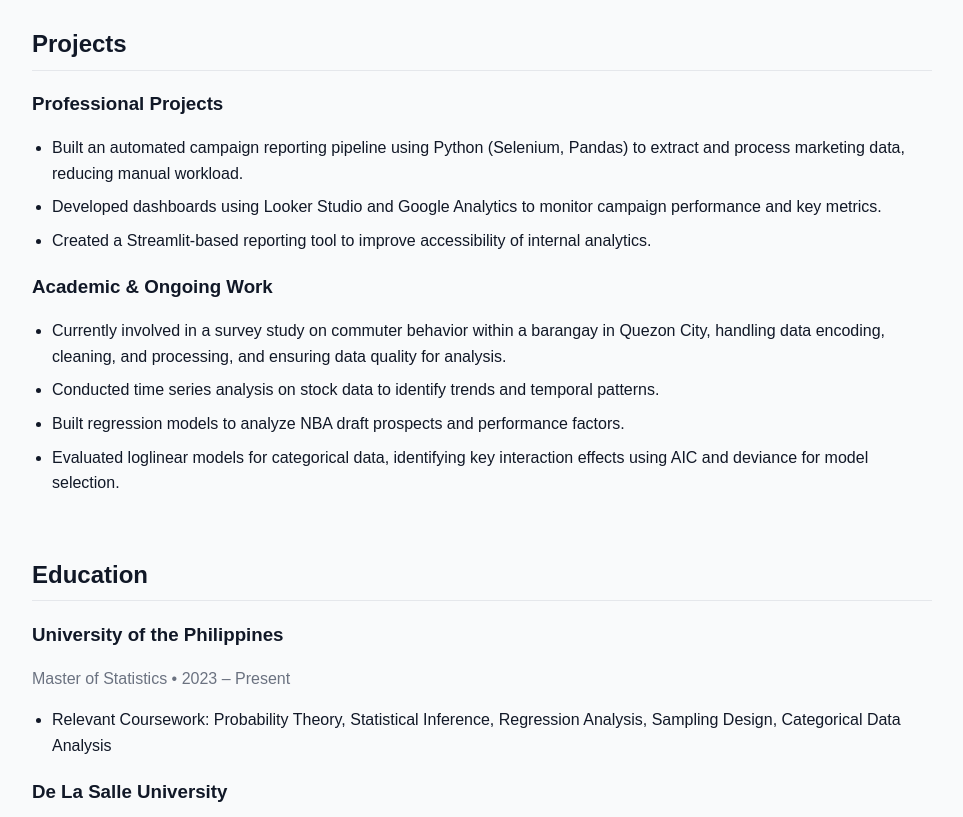
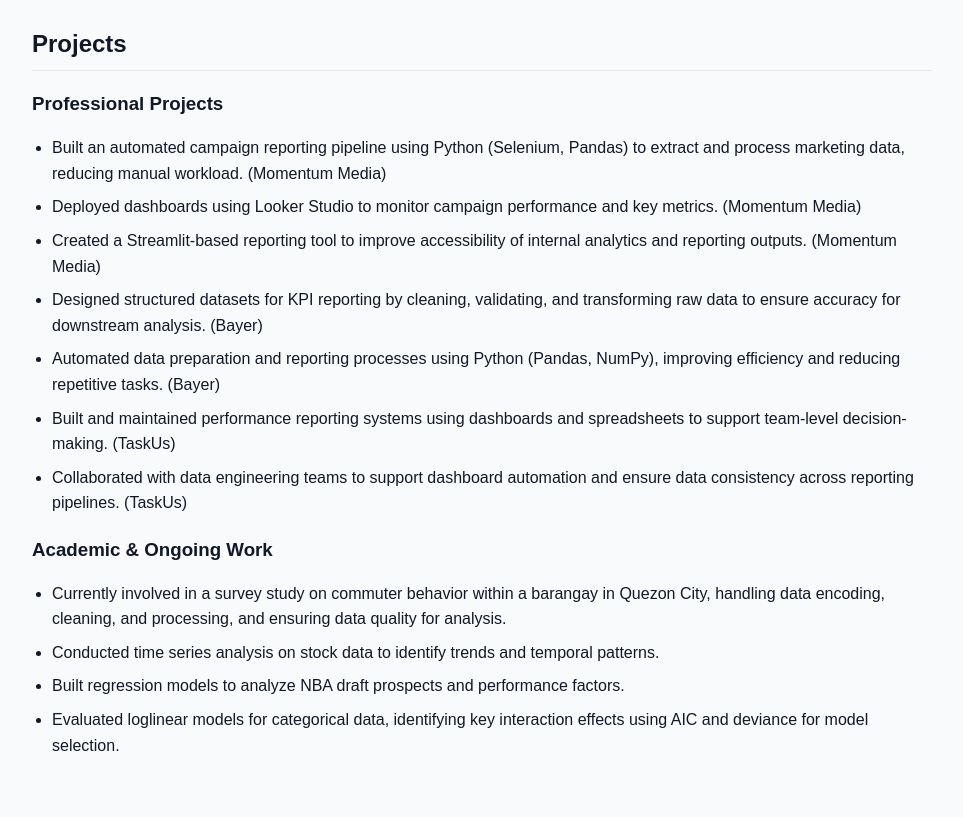
Before and after one commit to wrnrevilla/wrnrevilla.github.io, a plain HTML site: page index.html in a window 1280 px wide. Shown: the part 1680-2497 px from the top of the page, without its empty margins (248-1211 px from the left). Drawn offline with Linux system fonts and the light colour scheme.

Commit message:
Update index.html

```diff
--- a/index.html
+++ b/index.html
@@ -112,6 +112,7 @@
   <a href="#about">ABOUT</a>
   <a href="#skills">SKILLS</a>
   <a href="#experience">EXPERIENCE</a>
+  <a href="#projects">PROJECTS</a>
   <a href="#education">EDUCATION</a>
   <a href="#certs">CERTIFICATIONS</a>
   <a href="#contact">CONTACT</a>
@@ -193,9 +194,13 @@
 
   <h3>Professional Projects</h3>
   <ul>
-    <li>Built an automated campaign reporting pipeline using Python (Selenium, Pandas) to extract and process marketing data, reducing manual workload.</li>
-    <li>Developed dashboards using Looker Studio and Google Analytics to monitor campaign performance and key metrics.</li>
-    <li>Created a Streamlit-based reporting tool to improve accessibility of internal analytics.</li>
+    <li>Built an automated campaign reporting pipeline using Python (Selenium, Pandas) to extract and process marketing data, reducing manual workload. (Momentum Media)</li>
+    <li>Deployed dashboards using Looker Studio to monitor campaign performance and key metrics. (Momentum Media)</li>
+    <li>Created a Streamlit-based reporting tool to improve accessibility of internal analytics and reporting outputs. (Momentum Media)</li>
+    <li>Designed structured datasets for KPI reporting by cleaning, validating, and transforming raw data to ensure accuracy for downstream analysis. (Bayer)</li>
+    <li>Automated data preparation and reporting processes using Python (Pandas, NumPy), improving efficiency and reducing repetitive tasks. (Bayer)</li>
+    <li>Built and maintained performance reporting systems using dashboards and spreadsheets to support team-level decision-making. (TaskUs)</li>
+    <li>Collaborated with data engineering teams to support dashboard automation and ensure data consistency across reporting pipelines. (TaskUs)</li>
   </ul>
 
   <h3>Academic & Ongoing Work</h3>
```
